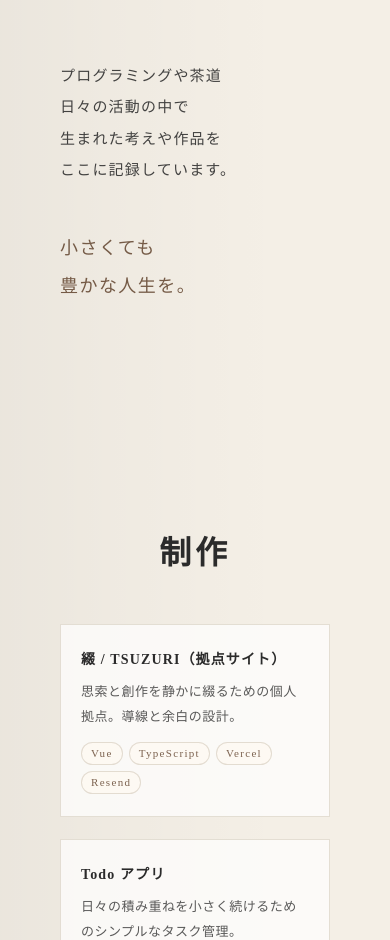
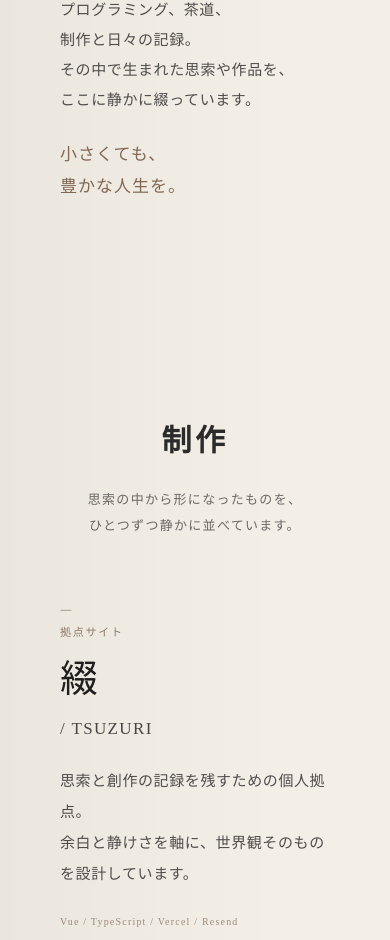
Before and after one commit to kei-sagawa/portfolio, a Vue app: page / in a window 390 px wide. Shown: the part 1060-2000 px from the top of the page. Built offline with nearby package versions, Linux system fonts and the light colour scheme.

Commit message:
イントロセクションと作品セクションのテキストを更新し、スタイルを調整

```diff
--- a/src/views/home/components/IntroSection.vue
+++ b/src/views/home/components/IntroSection.vue
@@ -2,19 +2,19 @@
   <section class="intro" id="intro">
     <div class="section-inner">
       <div class="intro-row">
-        <p class="intro-block intro-main">思索と創作を綴る場所。</p>
+        <p class="intro-block intro-tag">
+          小さくても、<br />
+          豊かな人生を。
+        </p>
 
         <p class="intro-block intro-body">
-          プログラミングや茶道<br />
-          日々の活動の中で<br />
-          生まれた考えや作品を<br />
-          ここに記録しています。
+          プログラミング、茶道、<br />
+          制作と日々の記録。<br />
+          その中で生まれた思索や作品を、<br />
+          ここに静かに綴っています。
         </p>
 
-        <p class="intro-block intro-tag">
-          小さくても<br />
-          豊かな人生を。
-        </p>
+        <p class="intro-block intro-main">思索と創作を綴る場所。</p>
       </div>
     </div>
   </section>
@@ -24,86 +24,93 @@
 
 <style scoped>
 .intro {
-  padding: 140px 40px;
+  padding: 160px 40px;
   display: flex;
   justify-content: center;
 }
 
-/* 横並び構図 */
+.section-inner {
+  width: 100%;
+  display: flex;
+  justify-content: center;
+}
+
 .intro-row {
   display: flex;
   justify-content: center;
-  align-items: flex-start;
-  gap: 80px;
+  align-items: center;
+  gap: 64px;
+  min-height: 420px;
 }
 
-/* 縦書き */
 .intro-block {
   writing-mode: vertical-rl;
   text-orientation: mixed;
-
-  line-height: 2.3;
-  letter-spacing: 0.14em;
-
   color: #2b2b2b;
+  margin: 0;
 }
 
-/* 左：宣言（主役） */
 .intro-main {
-  font-size: 26px;
+  font-size: 32px;
   font-weight: 600;
+  line-height: 2.05;
   letter-spacing: 0.16em;
+  color: #1f1f1f;
 }
 
-/* 中央：説明（主役を邪魔しない） */
 .intro-body {
-  font-size: 20px;
-  margin-top: 40px;
-  opacity: 0.78; /* ←ここが重要 */
+  font-size: 18px;
+  line-height: 2.08;
+  letter-spacing: 0.12em;
+  color: rgba(43, 43, 43, 0.76);
 }
 
-/* 右：余韻 */
 .intro-tag {
-  font-size: 22px;
+  font-size: 20px;
+  line-height: 2.1;
+  letter-spacing: 0.14em;
   color: #6b4f3a;
-
-  margin-top: -10px; /* ←少し上げる */
-  opacity: 0.92;
+  opacity: 0.84;
 }
 
-/* スマホ */
 @media (max-width: 768px) {
   .intro {
-    padding: 100px 20px;
+    padding: 96px 20px;
   }
 
   .intro-row {
     flex-direction: column;
     align-items: flex-start;
-    gap: 28px;
+    gap: 24px;
+    min-height: auto;
   }
 
   .intro-block {
-    writing-mode: horizontal-tb; /* ← これが必須 */
+    writing-mode: horizontal-tb;
     text-orientation: initial;
     width: 100%;
-    line-height: 2.1;
+  }
+
+  .intro-main {
+    order: 1;
+    font-size: 24px;
+    line-height: 1.9;
     letter-spacing: 0.08em;
   }
 
-  .intro-main {
-    font-size: 24px;
-  }
-
   .intro-body {
+    order: 2;
     font-size: 15px;
-    margin-top: 0;
-    opacity: 0.88;
+    line-height: 2;
+    letter-spacing: 0.04em;
+    color: rgba(43, 43, 43, 0.82);
   }
 
   .intro-tag {
-    font-size: 18px;
-    margin-top: 0;
+    order: 3;
+    font-size: 17px;
+    line-height: 1.9;
+    letter-spacing: 0.06em;
   }
 }
 </style>
--- a/src/views/home/components/WorksSection.vue
+++ b/src/views/home/components/WorksSection.vue
@@ -1,34 +1,84 @@
 <template>
   <section class="works" id="works">
     <div class="section-inner">
-      <h2>制作</h2>
+      <div class="works-head">
+        <h2>制作</h2>
+        <p class="works-lead">
+          思索の中から形になったものを、<br />
+          ひとつずつ静かに並べています。
+        </p>
+      </div>
 
-      <div class="works-grid">
+      <div class="works-list">
         <a
-          v-for="w in works"
-          :key="w.id"
-          class="work-card"
-          :class="{ 'is-wip': w.status === 'wip' }"
-          :href="w.status === 'live' ? w.href : undefined"
-          :aria-disabled="w.status === 'wip' ? 'true' : 'false'"
-          :tabindex="w.status === 'wip' ? -1 : 0"
+          class="work-item work-item-feature"
+          :href="featuredWork.href"
           target="_blank"
           rel="noopener"
-          @click="w.status === 'wip' && $event.preventDefault()"
         >
-          <div class="work-title">
-            {{ w.title }}
-            <span v-if="w.status === 'wip'" class="badge">準備中</span>
+          <div class="work-index" aria-hidden="true">一</div>
+
+          <div class="work-body">
+            <div class="work-topline">
+              <span class="work-kind">{{ featuredWork.kind }}</span>
+            </div>
+
+            <h3 class="work-title work-title-feature">
+              <span class="work-title-name">{{ featuredWork.name }}</span>
+              <span class="work-title-sub">{{ featuredWork.titleSuffix }}</span>
+            </h3>
+
+            <p class="work-desc work-desc-feature">
+              {{ featuredWork.descLine1 }}<br />
+              {{ featuredWork.descLine2 }}
+            </p>
+
+            <p class="work-stack">{{ featuredWork.stackText }}</p>
+
+            <div class="work-link">拠点を見る</div>
           </div>
 
-          <div class="work-desc">{{ w.desc }}</div>
+          <div class="work-feature-media" aria-hidden="true">
+            <img class="work-feature-image" src="/tsuzuri.png" alt="" />
+          </div>
+        </a>
 
-          <div class="work-meta">
-            <span v-for="t in w.tags" :key="t" class="tag">{{ t }}</span>
-          </div>
+        <a
+          v-for="work in secondaryWorks"
+          :key="work.id"
+          class="work-item"
+          :class="{ 'is-wip': work.status === 'wip' }"
+          :href="work.status === 'live' ? work.href : undefined"
+          :aria-disabled="work.status === 'wip' ? 'true' : 'false'"
+          :tabindex="work.status === 'wip' ? -1 : 0"
+          target="_blank"
+          rel="noopener"
+          @click="work.status === 'wip' && $event.preventDefault()"
+        >
+          <div class="work-index" aria-hidden="true">{{ work.index }}</div>
 
-          <div v-if="w.status === 'wip'" class="work-note">
-            公開できる形に整い次第、順次追加します。
+          <div class="work-body">
+            <div class="work-topline">
+              <span class="work-kind">{{ work.kind }}</span>
+              <span v-if="work.status === 'wip'" class="work-badge">準備中</span>
+            </div>
+
+            <h3 class="work-title">
+              <span class="work-title-name">{{ work.name }}</span>
+              <span class="work-title-sub">{{ work.titleSuffix }}</span>
+            </h3>
+
+            <p class="work-desc">
+              {{ work.desc }}
+            </p>
+
+            <p class="work-stack">{{ work.stackText }}</p>
+
+            <p v-if="work.status === 'wip'" class="work-note">
+              公開できる形に整い次第、順次追加します。
+            </p>
+
+            <div v-else class="work-link work-link-sub">作品を見る</div>
           </div>
         </a>
       </div>
@@ -37,45 +87,58 @@
 </template>
 
 <script setup lang="ts">
+type FeaturedWork = {
+  name: string
+  titleSuffix: string
+  kind: string
+  descLine1: string
+  descLine2: string
+  stackText: string
+  href: string
+}
+
 type WorkItem = {
   id: string
-  title: string
+  index: string
+  name: string
+  titleSuffix: string
+  kind: string
   desc: string
-  tags: string[]
+  stackText: string
   status: 'live' | 'wip'
   href?: string
 }
 
-const works: WorkItem[] = [
-  {
-    id: 'tsuzuri',
-    title: '綴 / TSUZURI（拠点サイト）',
-    desc: '思索と創作を静かに綴るための個人拠点。導線と余白の設計。',
-    tags: ['Vue', 'TypeScript', 'Vercel', 'Resend'],
-    status: 'live',
-    href: 'https://tsuzuri-lab.vercel.app/',
-  },
-  {
-    id: 'todo',
-    title: 'Todo アプリ',
-    desc: '日々の積み重ねを小さく続けるためのシンプルなタスク管理。',
-    tags: ['Vue', 'TypeScript', 'Vercel'],
-    status: 'live',
-    href: 'https://todo-portfolio-seven.vercel.app/',
-  },
+const featuredWork: FeaturedWork = {
+  name: '綴',
+  titleSuffix: '/ TSUZURI',
+  kind: '拠点サイト',
+  descLine1: '思索と創作の記録を残すための個人拠点。',
+  descLine2: '余白と静けさを軸に、世界観そのものを設計しています。',
+  stackText: 'Vue / TypeScript / Vercel / Resend',
+  href: 'https://tsuzuri-lab.vercel.app/',
+}
+
+const secondaryWorks: WorkItem[] = [
   {
     id: 'tsuzuri-ha',
-    title: '綴葉 | 古書販売・在庫管理アプリ',
-    desc: '古書の登録・販売・在庫管理を行うアプリ。',
-    tags: ['Vue', 'TypeScript', 'Vercel', 'Resend', 'Supabase'],
+    index: '二',
+    name: '綴葉',
+    titleSuffix: '｜古書販売・在庫管理アプリ',
+    kind: '在庫管理',
+    desc: '古書の登録・販売・在庫管理を行うアプリ。日々の運用の中で、使いやすさを整えています。',
+    stackText: 'Vue / TypeScript / Vercel / Resend / Supabase',
     status: 'live',
     href: 'https://tsuzuriha.vercel.app/',
   },
   {
-    id: 'tea-utensil',
-    title: '茶道具管理アプリ',
-    desc: '茶道具の登録・タグ・検索を行う管理アプリ。記録のための道具。',
-    tags: ['Vue', 'TypeScript', 'Vercel', 'Resend', 'Supabase'],
+    id: 'chachou',
+    index: '三',
+    name: '茶帳',
+    titleSuffix: '｜茶道具管理アプリ',
+    kind: '構想・開発中',
+    desc: '茶道具の登録・タグ・検索を行う管理アプリ。記録と実践のあいだをつなぐための道具です。',
+    stackText: 'Vue / TypeScript / Vercel / Resend / Supabase',
     status: 'wip',
   },
 ]
@@ -83,155 +146,354 @@ const works: WorkItem[] = [
 
 <style scoped>
 .works {
-  padding: 140px 40px;
+  padding: 156px 40px 168px;
+}
+
+.section-inner {
+  width: 100%;
+  max-width: 1120px;
+  margin: 0 auto;
+}
+
+.works-head {
   text-align: center;
+  margin-bottom: 92px;
 }
+
 .works h2 {
-  margin-bottom: 60px;
+  margin: 0;
+  font-size: 34px;
   letter-spacing: 0.16em;
+  color: #2b2b2b;
 }
-.works-grid {
+
+.works-lead {
+  margin: 20px 0 0;
+  font-size: 14px;
+  line-height: 2.2;
+  letter-spacing: 0.1em;
+  color: rgba(43, 43, 43, 0.68);
+}
+
+.works-list {
+  position: relative;
+}
+
+.work-item {
+  position: relative;
   display: grid;
-  grid-template-columns: repeat(auto-fit, minmax(280px, 1fr));
-  gap: 34px;
-}
-.work-card {
-  display: block;
-  padding: 28px 26px;
+  grid-template-columns: 76px minmax(0, 1fr);
+  column-gap: 28px;
   text-decoration: none;
   color: inherit;
-  text-align: left;
-  background: rgba(255, 255, 255, 0.72);
-  border: 1px solid rgba(216, 207, 192, 0.65);
-  transition:
-    transform 0.25s ease,
-    box-shadow 0.25s ease,
-    border-color 0.25s ease,
-    opacity 0.25s ease,
-    filter 0.25s ease;
+  padding: 44px 0 46px;
+  border-top: 1px solid rgba(194, 182, 162, 0.42);
+  transition: opacity 0.28s ease;
 }
-.work-card:hover {
-  transform: translateY(-3px);
-  border-color: rgba(184, 151, 115, 0.6);
-  box-shadow: 0 16px 36px rgba(0, 0, 0, 0.09);
+
+.work-item:last-child {
+  border-bottom: 1px solid rgba(194, 182, 162, 0.42);
 }
-.work-title {
-  font-weight: 600;
-  letter-spacing: 0.08em;
-  color: #2b2b2b;
-  line-height: 1.6;
-  font-size: 15px;
+
+.work-item::before {
+  content: '';
+  position: absolute;
+  top: 0;
+  left: 76px;
+  width: 72px;
+  height: 1px;
+  background: rgba(160, 143, 119, 0.3);
+}
+
+.work-item:hover {
+  opacity: 0.8;
+}
+
+.work-item-feature {
+  grid-template-columns: 76px minmax(0, 1.08fr) minmax(320px, 0.92fr);
+  align-items: center;
+  column-gap: 28px;
+  padding-top: 18px;
+  padding-bottom: 78px;
+  border-top: none;
+}
+
+.work-item-feature::before {
+  display: none;
+}
+
+.work-index {
+  padding-top: 4px;
+  font-size: 14px;
+  line-height: 1;
+  letter-spacing: 0.18em;
+  color: rgba(107, 79, 58, 0.5);
+}
+
+.work-body {
+  max-width: 780px;
+  min-width: 0;
+}
+
+.work-item-feature .work-body {
+  max-width: 100%;
+}
+
+.work-feature-media {
+  justify-self: start;
+  align-self: center;
+  width: 100%;
+  max-width: 420px;
+  margin-top: 28px;
+}
+
+.work-feature-image {
+  display: block;
+  width: 100%;
+  aspect-ratio: 5 / 4;
+  object-fit: cover;
+  object-position: center top;
+  opacity: 0.94;
+}
+
+.work-topline {
   display: flex;
   align-items: center;
-  gap: 10px;
+  gap: 12px;
+  flex-wrap: wrap;
 }
+
+.work-kind {
+  font-size: 11px;
+  line-height: 1;
+  letter-spacing: 0.16em;
+  color: rgba(107, 79, 58, 0.72);
+}
+
+.work-badge {
+  display: inline-flex;
+  align-items: center;
+  padding: 4px 9px;
+  border: 1px solid rgba(200, 188, 168, 0.62);
+  border-radius: 999px;
+  font-size: 10px;
+  line-height: 1;
+  letter-spacing: 0.12em;
+  color: rgba(107, 79, 58, 0.74);
+}
+
+.work-title {
+  margin: 18px 0 0;
+  font-size: 0;
+  line-height: 1.6;
+}
+
+.work-title-feature {
+  margin-top: 26px;
+}
+
+.work-title-name {
+  font-size: 44px;
+  font-weight: 500;
+  letter-spacing: 0.1em;
+  color: #1f1f1f;
+}
+
+.work-title-feature .work-title-name {
+  font-size: 58px;
+  letter-spacing: 0.12em;
+}
+
+.work-title-sub {
+  margin-left: 12px;
+  font-size: 18px;
+  font-weight: 400;
+  letter-spacing: 0.08em;
+  color: rgba(43, 43, 43, 0.9);
+}
+
+.work-title-feature .work-title-sub {
+  font-size: 22px;
+  color: rgba(43, 43, 43, 0.86);
+}
+
 .work-desc {
-  margin-top: 10px;
-  font-size: 13px;
-  line-height: 2;
+  margin: 26px 0 0;
+  max-width: 720px;
+  font-size: 15px;
+  line-height: 2.2;
+  letter-spacing: 0.04em;
   color: rgba(43, 43, 43, 0.78);
 }
-.work-meta {
-  margin-top: 14px;
-  display: inline-flex;
-  gap: 8px;
-  flex-wrap: wrap;
-  font-size: 11px;
-  letter-spacing: 0.12em;
-  color: rgba(107, 79, 58, 0.88);
+
+.work-desc-feature {
+  max-width: 600px;
+  margin-top: 30px;
+  font-size: 17px;
+  line-height: 2.28;
+  color: rgba(43, 43, 43, 0.82);
 }
 
-/* 共通タグ */
-.tag {
-  display: inline-flex;
-  align-items: center;
-  padding: 6px 10px;
-  border: 1px solid rgba(216, 207, 192, 0.7);
-  background: rgba(255, 248, 240, 0.6);
-  border-radius: 999px;
-  line-height: 1;
+.work-stack {
+  margin: 30px 0 0;
+  font-size: 11px;
+  line-height: 2;
+  letter-spacing: 0.14em;
+  color: rgba(107, 79, 58, 0.62);
 }
 
-/* ===== 準備中（WIP）表現 ===== */
-.work-card.is-wip {
-  opacity: 0.78;
-  filter: saturate(0.92);
-  cursor: default;
-}
-.work-card.is-wip:hover {
-  transform: none;
-  box-shadow: none;
-  border-color: rgba(216, 207, 192, 0.65);
+.work-link {
+  margin-top: 34px;
+  font-size: 12px;
+  letter-spacing: 0.14em;
+  color: #6b4f3a;
 }
 
-.badge {
-  font-size: 11px;
-  letter-spacing: 0.12em;
-  padding: 5px 10px;
-  border: 1px solid rgba(216, 207, 192, 0.75);
-  background: rgba(255, 255, 255, 0.55);
-  border-radius: 999px;
-  color: rgba(107, 79, 58, 0.85);
+.work-link-sub {
+  color: rgba(107, 79, 58, 0.66);
 }
 
 .work-note {
-  margin-top: 14px;
+  margin: 18px 0 0;
   font-size: 12px;
   line-height: 1.9;
   letter-spacing: 0.08em;
-  color: rgba(58, 42, 31, 0.68);
+  color: rgba(58, 42, 31, 0.58);
 }
+
+.work-item.is-wip {
+  opacity: 0.9;
+  cursor: default;
+}
+
+.work-item.is-wip:hover {
+  opacity: 0.9;
+}
+
+@media (max-width: 980px) {
+  .work-item {
+    grid-template-columns: 52px minmax(0, 1fr);
+    column-gap: 20px;
+  }
+
+  .work-item::before {
+    left: 52px;
+    width: 56px;
+  }
+
+  .work-item-feature {
+    grid-template-columns: 52px minmax(0, 1fr);
+  }
+
+  .work-feature-media {
+    display: none;
+  }
+
+  .work-title-name {
+    font-size: 36px;
+  }
+
+  .work-title-feature .work-title-name {
+    font-size: 48px;
+  }
+
+  .work-title-sub {
+    font-size: 17px;
+  }
+}
+
 @media (max-width: 768px) {
   .works {
-    padding: 100px 20px;
+    padding: 112px 20px 124px;
+  }
+
+  .works-head {
+    margin-bottom: 58px;
   }
 
   .works h2 {
-    margin-bottom: 40px;
-    font-size: 32px;
+    font-size: 30px;
     letter-spacing: 0.12em;
   }
 
-  .works-grid {
-    grid-template-columns: 1fr;
-    gap: 22px;
+  .works-lead {
+    margin-top: 18px;
+    font-size: 13px;
+    line-height: 2;
   }
 
-  .work-card {
-    padding: 22px 20px;
+  .work-item {
+    grid-template-columns: 1fr;
+    row-gap: 10px;
+    padding: 30px 0 32px;
+  }
+
+  .work-item::before {
+    left: 0;
+    width: 44px;
+  }
+
+  .work-item-feature {
+    padding-top: 8px;
+    padding-bottom: 42px;
+  }
+
+  .work-index {
+    padding-top: 0;
+    font-size: 12px;
   }
 
   .work-title {
-    font-size: 14px;
-    line-height: 1.8;
-    align-items: flex-start;
-    flex-direction: column;
-    gap: 8px;
+    margin-top: 12px;
+  }
+
+  .work-title-name {
+    font-size: 28px;
+    line-height: 1.55;
+  }
+
+  .work-title-feature .work-title-name {
+    font-size: 38px;
+  }
+
+  .work-title-sub {
+    display: block;
+    margin-left: 0;
+    margin-top: 6px;
+    font-size: 15px;
+    line-height: 1.7;
+  }
+
+  .work-title-feature .work-title-sub {
+    font-size: 17px;
   }
 
   .work-desc {
-    margin-top: 8px;
-    font-size: 13px;
-    line-height: 1.9;
+    margin-top: 18px;
+    font-size: 14px;
+    line-height: 2;
   }
 
-  .work-meta {
-    margin-top: 12px;
-    gap: 6px;
+  .work-desc-feature {
+    margin-top: 22px;
+    font-size: 15px;
+    line-height: 2.08;
   }
 
-  .tag {
-    font-size: 11px;
-    padding: 5px 9px;
+  .work-stack {
+    margin-top: 22px;
+    font-size: 10px;
+    line-height: 1.9;
+    letter-spacing: 0.12em;
   }
 
-  .badge {
-    font-size: 10px;
-    padding: 4px 8px;
+  .work-link {
+    margin-top: 20px;
+    font-size: 11px;
   }
 
   .work-note {
-    margin-top: 12px;
+    margin-top: 14px;
     font-size: 11px;
     line-height: 1.8;
   }
--- a/vite.config.ts
+++ b/vite.config.ts
@@ -8,11 +8,11 @@ import vueDevTools from 'vite-plugin-vue-devtools'
 export default defineConfig({
   plugins: [
     vue(),
-    vueDevTools(),
+    // vueDevTools(),
   ],
   resolve: {
     alias: {
-      '@': fileURLToPath(new URL('./src', import.meta.url))
+      '@': fileURLToPath(new URL('./src', import.meta.url)),
     },
   },
 })
```
